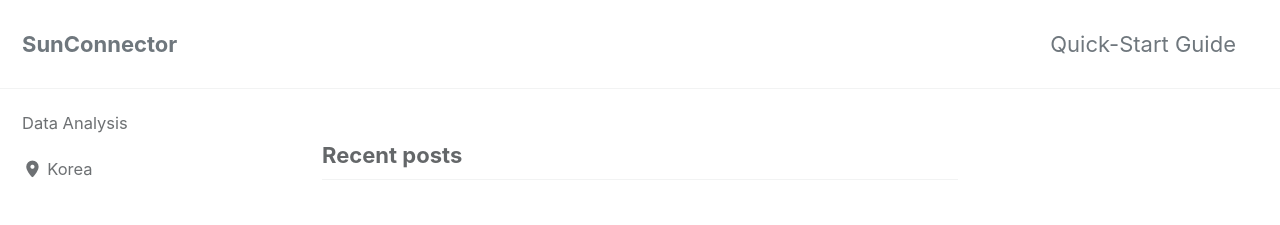
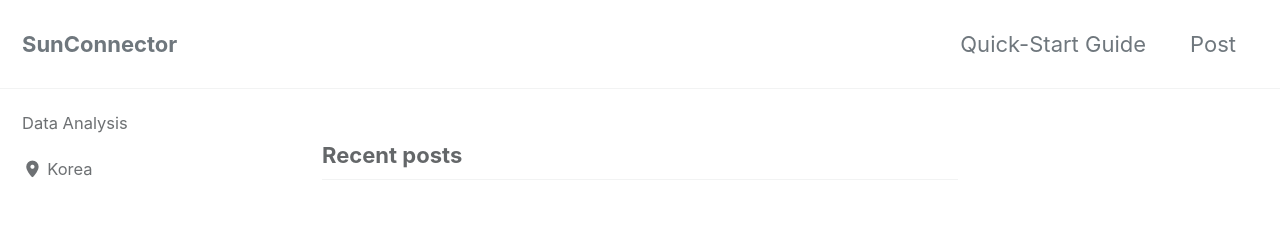
Before and after one commit to sunconnector/sunconnector.github.io, a Jekyll site: the page built from index.html, in a window 1280 px wide. Shown: the top 225 px of the page. Built offline with Jekyll 4.4.1, drawn with Linux system fonts in a browser that asks for light colours; cached includes are drawn as plain includes; the list of posts is cut into pages by our own code.

Commit message:
Update navigation.yml

```diff
--- a/_data/navigation.yml
+++ b/_data/navigation.yml
@@ -2,6 +2,8 @@
 main:
   - title: "Quick-Start Guide"
     url: https://mmistakes.github.io/minimal-mistakes/docs/quick-start-guide/
+  - title: "Post"
+    url: /categories/post/
   # - title: "About"
   #   url: https://mmistakes.github.io/minimal-mistakes/about/
   # - title: "Sample Collections"
```
